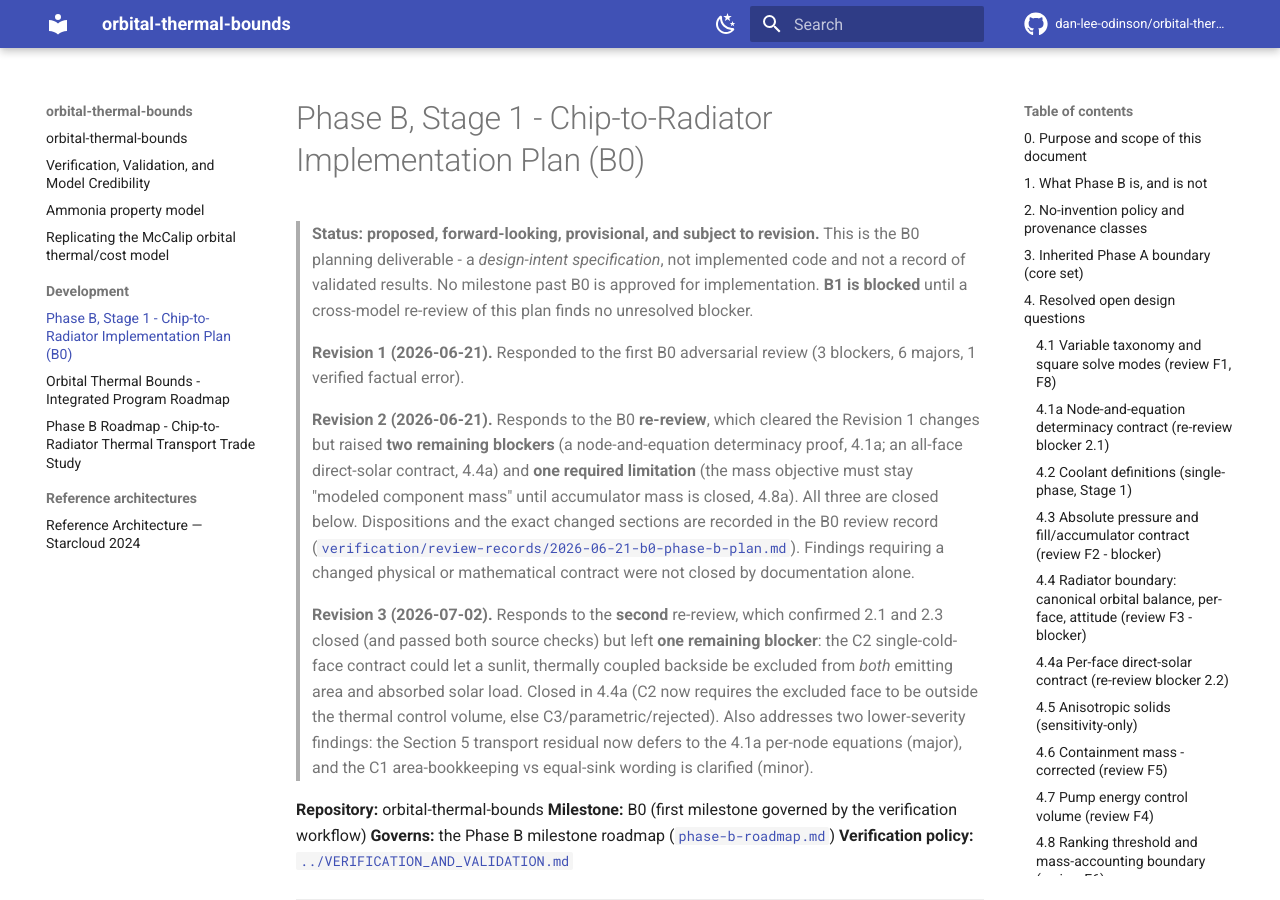
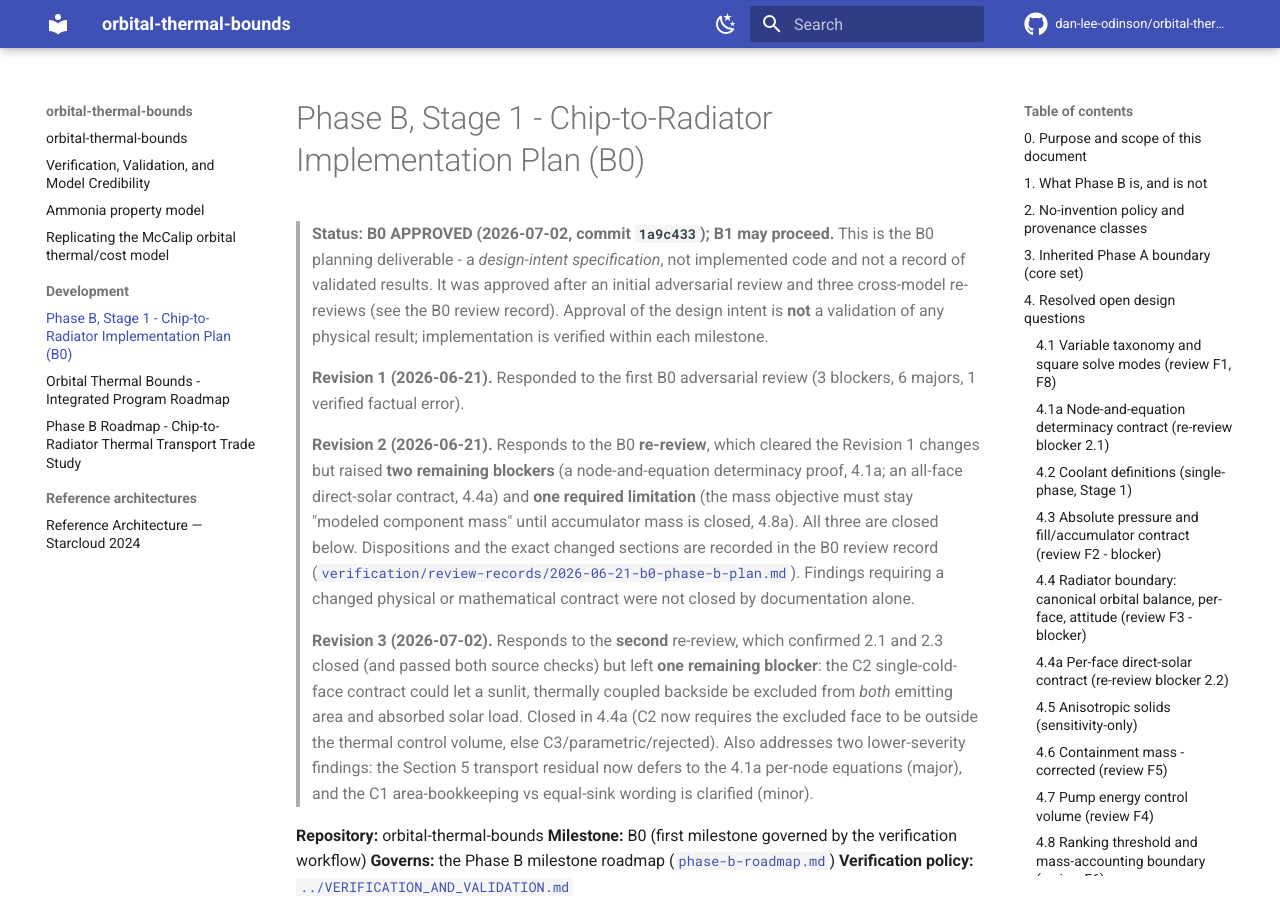
Before and after one commit to dan-lee-odinson/orbital-thermal-bounds, an MkDocs documentation site: the page built from docs/development/chip_to_radiator_phase_b_plan.md, in a window 1280 px wide and 900 px high. Built offline with MkDocs 1.6.1 and Material for MkDocs 9.7.7, drawn with Linux system fonts in a browser that asks for light colours; comment, search, counter and statistics services are not loaded; some of the changed text lies outside the part shown.

Commit message:
B0 approved: close review record (disposition + commit 1a9c433), mark plan approved (#29)

```diff
--- a/docs/development/chip_to_radiator_phase_b_plan.md
+++ b/docs/development/chip_to_radiator_phase_b_plan.md
@@ -1,9 +1,10 @@
 # Phase B, Stage 1 - Chip-to-Radiator Implementation Plan (B0)
 
-> **Status: proposed, forward-looking, provisional, and subject to revision.** This is the
-> B0 planning deliverable - a *design-intent specification*, not implemented code and not a
-> record of validated results. No milestone past B0 is approved for implementation. **B1 is
-> blocked** until a cross-model re-review of this plan finds no unresolved blocker.
+> **Status: B0 APPROVED (2026-07-02, commit `1a9c433`); B1 may proceed.** This is the B0
+> planning deliverable - a *design-intent specification*, not implemented code and not a record
+> of validated results. It was approved after an initial adversarial review and three
+> cross-model re-reviews (see the B0 review record). Approval of the design intent is **not** a
+> validation of any physical result; implementation is verified within each milestone.
 
 > **Revision 1 (2026-06-21).** Responded to the first B0 adversarial review (3 blockers,
 > 6 majors, 1 verified factual error).
@@ -580,8 +581,8 @@ on a dedicated compressible/near-critical treatment (4.2).
 B0 (revised) is complete when this plan and the updated ledger are committed, the review record
 carries the finding-response matrices and the revision commit hash, and the plan is **returned
 for cross-model review.** The second re-review confirmed 2.1 and 2.3 closed and passed both
-source checks, leaving a single narrow blocker (the C2 loophole), now closed in Revision 3;
-Revision 3 returns for a **short confirmation re-review** of that one closure. **B1 remains
-blocked until a re-review finds no unresolved blocker.** Director-authored explanations and
+source checks, leaving a single narrow blocker (the C2 loophole), closed in Revision 3. The
+**confirmation re-review approved B0** (2026-07-02, commit `1a9c433`); **B1 is unblocked.**
+Director-authored explanations and
 independent derivations in the ledger remain `TODO` until actually completed and approved; they
 are not inferred from existing tests.
```
Also changed, not shown: verification/review-records/2026-06-21-b0-phase-b-plan.md (+9 -7 lines).
